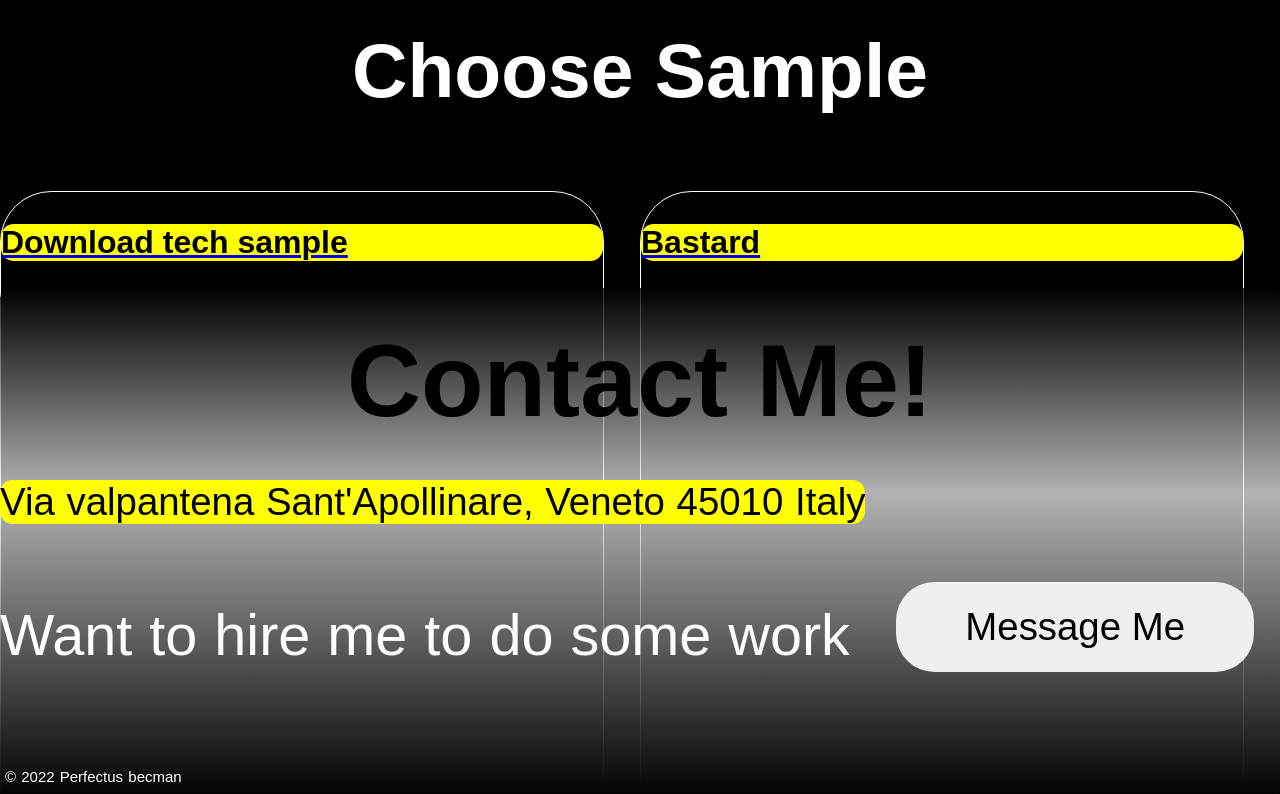
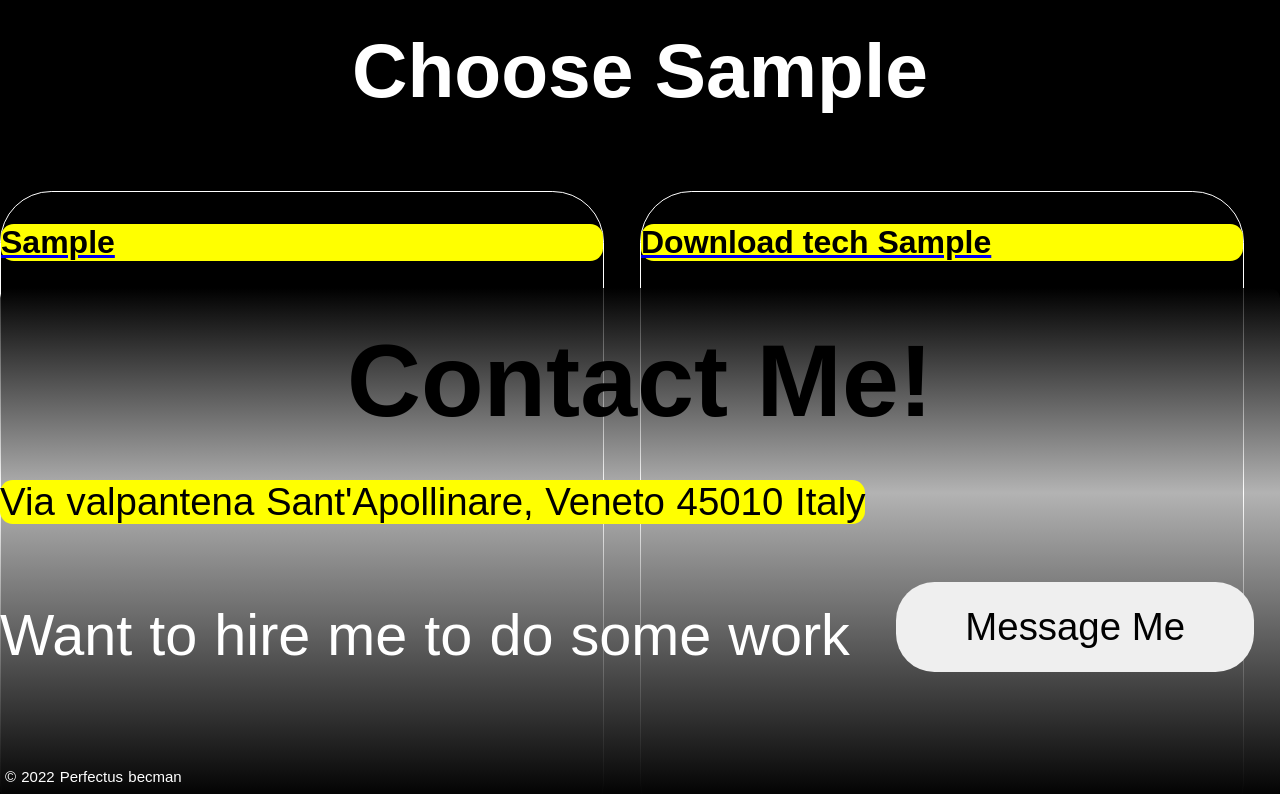
Before and after one commit to PerfectusPortofolio/PerfectusPortofolio.github.io, a plain HTML site: page index.html in a window 1280 px wide. Shown: the top 794 px of the page. Drawn offline with Linux system fonts and the light colour scheme.

Commit message:
Update index.html

```diff
--- a/index.html
+++ b/index.html
@@ -14,8 +14,8 @@
     <h3 class="pent">Choose Sample</h3>
 		<section>
 			<div class="work">
-			 <a href="sample.html">	<div class="sec" id="sep2"><p class="valu">Download tech sample</p></div></a>
-				<a href="https://perfectusportofolio.github.io/Robobandith13.docx"><div class="sec" id="sep1"><p class="valu">Bastard</p></div></a>
+			 <a href="sample.html">	<div class="sec" id="sep2"><p class="valu">Sample</p></div></a>
+				<a href="https://perfectusportofolio.github.io/Robobandith13.docx"><div class="sec" id="sep1"><p class="valu">Download tech Sample</p></div></a>
 			</div>
 			<div class="work1">
 				<a href="usepost.html"><div class="sec" id="sep1"><p class="valu">Bastard</p></div> </a>
```
